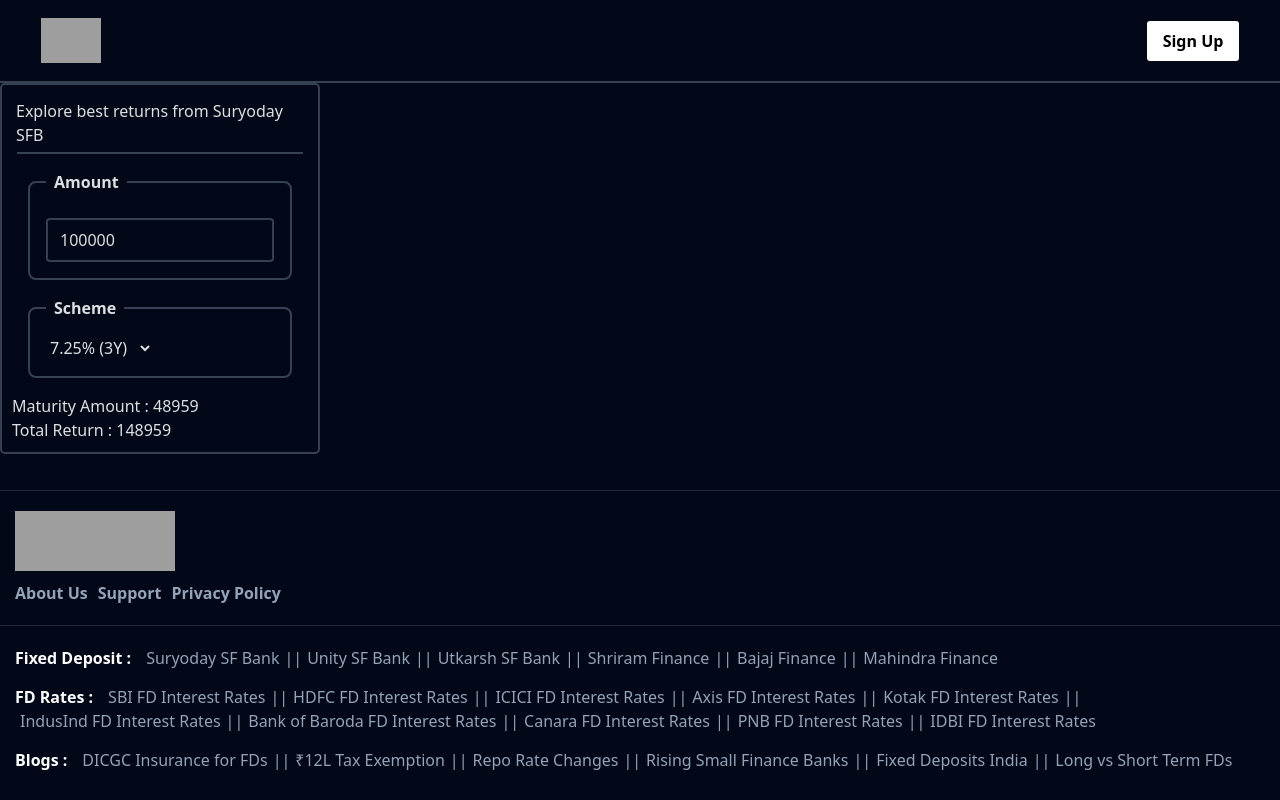
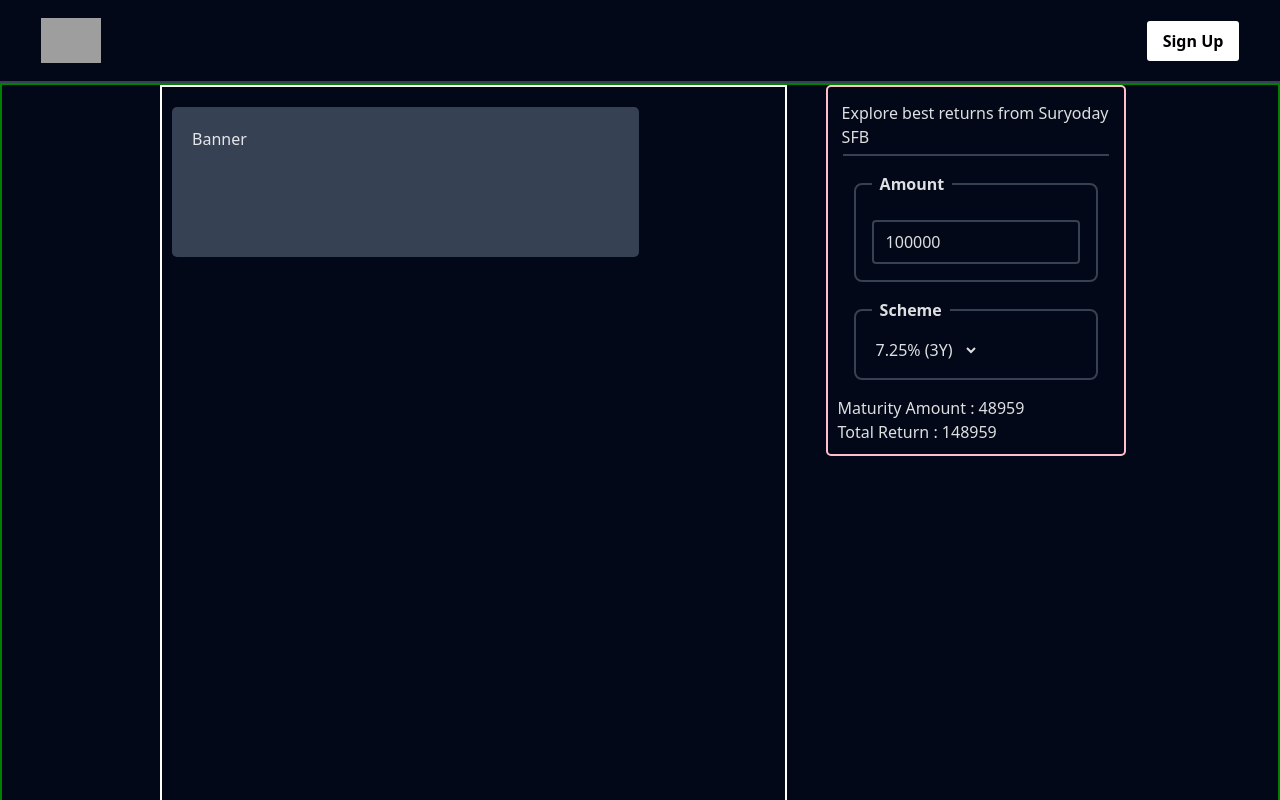
Before and after one commit to varun4sid/seo-landing, a React (Vite) app: page / in a window 1280 px wide. Shown: the top 800 px of the page. Built offline with nearby package versions, Linux system fonts and the light colour scheme; grey boxes are pictures that could not be loaded.

Commit message:
Align content and add banner

```diff
--- a/src/App.css
+++ b/src/App.css
@@ -19,12 +19,16 @@
 
 .sticky-calculator {
     position: sticky;
-    max-width: 25vw;
+    max-width: 20vw;
     min-width: 300px;
-    width: 25vw;
+    width: 20vw;
     border: 2px solid oklch(37.3% 0.034 259.733);
     border-radius: 5px;
     padding: 10px;
+    max-height: calc(100vh - 40px);
+    overflow-y: auto;
+    z-index: 10;
+    top: 0%;
 }
 
 @media (max-width: 700px) {
@@ -58,3 +62,12 @@
     cursor: pointer;
     margin: 1vh 2vw;
 }
+
+#hero-banner {
+    background-color: oklch(37.3% 0.034 259.733);
+    border-radius: 5px;
+    padding: 20px;
+    margin: 20px 10px;
+    width: 75%;
+    height: 150px;
+}
--- /dev/null
+++ b/src/components/Banner.tsx
@@ -0,0 +1,9 @@
+function Banner() {
+    return (
+        <div id="hero-banner" className="">
+            Banner
+        </div>
+    );
+}
+
+export default Banner;
--- /dev/null
+++ b/src/components/Content/Article/Article.tsx
@@ -0,0 +1,11 @@
+import Banner from "../../Banner";
+
+function Article() {
+    return (
+        <div className="content-main">
+            <Banner />
+        </div>
+    );
+}
+
+export default Article;
--- /dev/null
+++ b/src/components/Content/Content.css
@@ -0,0 +1,21 @@
+.content-container {
+    display: grid;
+    gap: 3vw;
+    grid-template: auto / repeat(8, 10vw);
+    justify-content: center;
+    border: 2px solid green;
+    align-items: start;
+}
+
+.content-main {
+    grid-column-start: 2;
+    grid-column-end: 6;
+    border: 2px solid white;
+    height: 2000px;
+}
+
+.content-sub {
+    grid-column-start: 6;
+    grid-column-end: 8;
+    border: 2px solid pink;
+}
--- a/src/components/Content/Content.tsx
+++ b/src/components/Content/Content.tsx
@@ -1,8 +1,11 @@
 import StickyCalculator from "./StickyCalculator/StickyCalculator";
+import "./Content.css";
+import Article from "./Article/Article";
 
 function Content() {
     return (
-        <div>
+        <div className="content-container">
+            <Article />
             <StickyCalculator />
         </div>
     );
--- a/src/components/Content/StickyCalculator/StickyCalculator.tsx
+++ b/src/components/Content/StickyCalculator/StickyCalculator.tsx
@@ -14,7 +14,7 @@
     const returns = getReturns(amount, select.rate, select.tenure);
 
     return (
-        <div className="sticky-calculator">
+        <div className="sticky-calculator content-sub">
             <p className="m-1">Explore best returns from Suryoday SFB</p>
             <div className="horizontal"></div>
             <Amount amount={amount} setAmount={setAmount} />
```
